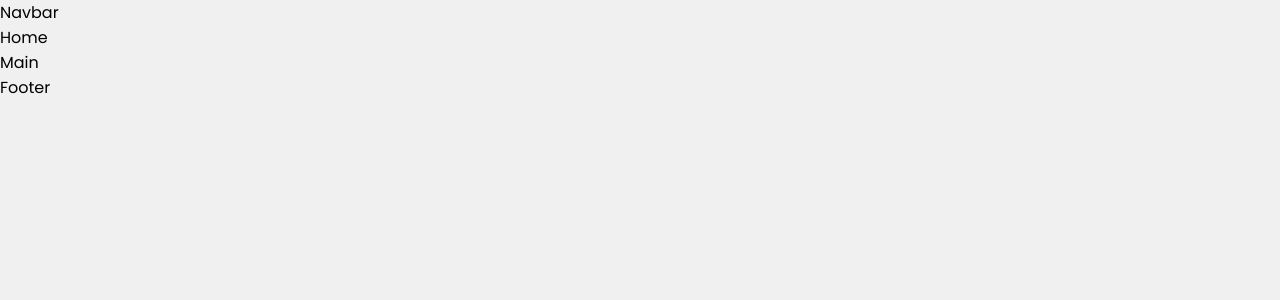
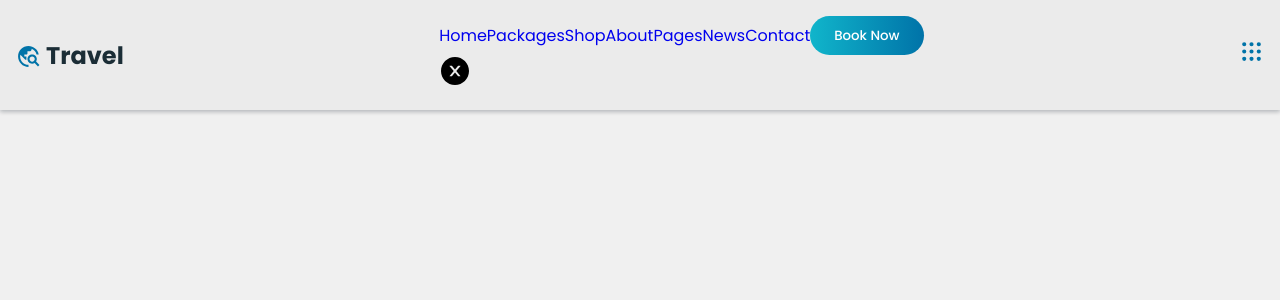
Before and after one commit to Jaswal1p/travel2, a React (Create React App) app: page / in a window 1280 px wide. Shown: the top 300 px of the page. Built offline with nearby package versions, Linux system fonts and the light colour scheme.

Commit message:
added code for Navbar with successful toggle

```diff
--- a/css/navbar.min.css
+++ b/css/navbar.min.css
@@ -1 +1 @@
-/*# sourceMappingURL=navbar.min.css.map */
+:root{--PrimaryColor: hsl(199,100%, 33%);--SecondaryColor: hsl(187,85%, 43%);--gradientColor: linear-gradient(to right, hsl(187, 85%, 43%), hsl(199,100%,33%));--whiteColor: hsl(0, 0%, 100%);--blackColor: hsl(201,33%, 16%);--textColor: hsl(210, 5%, 38%);--whiteColorDeam: hsl(0, 0%, 92%);--greyText: rgb(189, 189, 189);--inputColor: rgb(240, 240, 240);--bodyColor: rgb(240, 240, 240);--cardBg: rgb(225, 225, 235)}.header{position:fixed;display:flex;align-items:center;justify-content:center;background:var(--whiteColorDeam);width:100%;padding:1rem;z-index:1000}.header .logo{color:var(--blackColor)}@media screen and (max-width: 768px){.header .navBar{position:absolute;background:var(--whiteColorDeam);height:-moz-max-content;height:max-content;width:80%;border-radius:1rem;top:6rem;transform:translate(-50%);z-index:2000;box-shadow:0 2px 4px rgba(2,15,29,.904);transition:.3s ease-in-out}}/*# sourceMappingURL=navbar.min.css.map */
--- a/package.json
+++ b/package.json
@@ -8,6 +8,7 @@
     "@testing-library/user-event": "^13.5.0",
     "react": "^18.2.0",
     "react-dom": "^18.2.0",
+    "react-icons": "^4.9.0",
     "react-router-dom": "^6.12.1",
     "react-scripts": "5.0.1",
     "web-vitals": "^2.1.4"
--- a/src/components/Navbar/Navbar.jsx
+++ b/src/components/Navbar/Navbar.jsx
@@ -1,9 +1,81 @@
-import React from "react";
+import React, {useState} from "react";
 import './navbar.css';
+import { MdOutlineTravelExplore } from "react-icons/md"
+import { AiFillCloseCircle } from "react-icons/ai"
+import { TbGridDots } from "react-icons/tb"
+// import { useState } from 'react';
 
 const Navbar = () => {
+    // eslint-disable-next-line
+    const [active, setActive] = useState('navBar');
+
+    const showNav = () => {
+        setActive('navBar activeNavBar');
+    }
+
+    const removeNavbar = () => {
+        setActive('navBar');
+    }
+
     return (
-        <div>Navbar</div>
+        <section className="navBarSection">
+            <header className="header flex">
+                <div className="logoDiv">
+                    <a href="#section" className="logo flex">
+                      <h1><MdOutlineTravelExplore className="icon"/>   Travel</h1>
+                    </a>
+                </div>
+
+                <div className={active}>
+                   <ul className="navLists flex">
+
+                        <li className="navItem">
+                        <a href="#section" className="navlink">Home</a>
+                        </li>
+
+                        <li className="navItem">
+                        <a href="#section" className="navlink">Packages</a>
+                        </li>
+
+                        <li className="navItem">
+                        <a href="#section" className="navlink">Shop</a>
+                        </li>
+
+                        <li className="navItem">
+                        <a href="#section" className="navlink">About</a>
+                        </li>
+
+                        <li className="navItem">
+                        <a href="#section" className="navlink">Pages</a>
+                        </li>
+
+                        <li className="navItem">
+                        <a href="#section" className="navlink">News</a>
+                        </li>
+
+                        <li className="navItem">
+                        <a href="#section" className="navlink">Contact</a>
+                        </li>
+
+                        <button className="btn">
+                            <a href="#section">Book Now</a>
+                            </button>
+                   </ul>
+                   <div onClick={removeNavbar} className="closeNavbar">
+                    <AiFillCloseCircle className="icon"/>
+                   </div>
+
+                </div>
+
+                {/* <div onClick={removeNavbar} className="toggleNavbar">
+                    <AiFillCloseCircle className="icon"/>
+                </div> */}
+
+                <div onClick={showNav} className="toggleNavbar">
+                    <TbGridDots className="icon"/>
+                </div>
+            </header>
+        </section>
     )
 }
 
--- a/src/components/Navbar/navbar.css
+++ b/src/components/Navbar/navbar.css
@@ -0,0 +1,113 @@
+:root{
+    --PrimaryColor: hsl(199,100%, 33%);
+    --SecondaryColor: hsl(187,85%, 43%);
+    --gradientColor: linear-gradient(to right, hsl(187, 85%, 43%), hsl(199,100%,33%));
+    --whiteColor: hsl(0, 0%, 100%);
+    --blackColor: hsl(201,33%, 16%);
+    --textColor: hsl(210, 5%, 38%);
+    --whiteColorDeam: hsl(0, 0%, 92%);
+    --greyText: rgb(189, 189, 189);
+    --inputColor: rgb(240, 240, 240);
+    --bodyColor: rgb(240, 240, 240);
+    --cardBg: rgb(225, 225, 235);
+}
+
+.header {
+    position:fixed;
+    display: flex;
+    align-items: center;
+    justify-content: space-between;
+    background: var(--whiteColorDeam);
+    width: 100%;
+    padding: 1rem;
+    z-index: 1000;
+    box-shadow: 0 2px 4px rgba(2, 15, 29, 0.242);
+
+    .logo{
+        color: var(--blackColor);
+        font-weight: 600;
+        cursor: pointer;
+        align-items: center;
+        justify-content: center;
+
+        .icon{
+            font-size: 25px;
+            color: var(--PrimaryColor);
+            transform: translateY(5px);
+        }
+    }
+
+    @media screen and (max-width: 768px) {
+        .navBar{
+          position: absolute;
+          background: var(--whiteColorDeam);
+          height: max-content;
+          width: 80%;
+          border-radius: 1rem;
+          top: -500rem;
+          left: 50%;
+          padding: 1rem;
+          transform: translate(-50%);
+          z-index: 2000;
+          box-shadow: 0 2px 4px rgba(2, 15, 29, 0.904);
+          transition: .5s ease-in-out;
+
+            .navLists{
+                flex-direction: column;
+                justify-content: center;
+                width: 100%;
+                margin: auto;
+                padding: .5rem 0;
+
+                .navItem{
+                    padding: .5rem 0;
+
+                    .navLink{
+                        color: var(--textColor);
+                        font-size: .9rem;
+                        font-weight: 600;
+                        &:hover{
+                            color: var(--PrimaryColor)
+                        }
+                    }
+                }
+
+                .btn{
+                    margin-top: 1rem;
+
+                    a{
+                        font-weight: 600;
+                        color: var(--whiteColor);
+                    }
+                }
+            }
+
+            .closeNavbar{
+                position: absolute;
+                top: 1rem;
+                right: 1.5rem;
+                color: var(--PrimaryColor);
+                &:hover{
+                    color: var(--SecondaryColor);
+                }
+
+            }
+
+
+        }
+
+        .activeNavBar{
+            top: 7rem;
+        }
+    }
+
+    .toggleNavbar{
+        .icon{
+            font-size: 25px;
+            color: var(--PrimaryColor);
+        }
+        &:hover.icon{
+            color: var(--SecondaryColor);
+        }
+    }
+}
--- a/src/components/Navbar/navbar.scss
+++ b/src/components/Navbar/navbar.scss
@@ -0,0 +1,43 @@
+:root{
+    --PrimaryColor: hsl(199,100%, 33%);
+    --SecondaryColor: hsl(187,85%, 43%);
+    --gradientColor: linear-gradient(to right, hsl(187, 85%, 43%), hsl(199,100%,33%));
+    --whiteColor: hsl(0, 0%, 100%);
+    --blackColor: hsl(201,33%, 16%);
+    --textColor: hsl(210, 5%, 38%);
+    --whiteColorDeam: hsl(0, 0%, 92%);
+    --greyText: rgb(189, 189, 189);
+    --inputColor: rgb(240, 240, 240);
+    --bodyColor: rgb(240, 240, 240);
+    --cardBg: rgb(225, 225, 235);
+}
+
+.header {
+    position:fixed;
+    display: flex;
+    align-items: center;
+    justify-content: center;
+    background: var(--whiteColorDeam);
+    width: 100%;
+    padding: 1rem;
+    z-index: 1000;
+
+    .logo{
+        color: var(--blackColor);
+    }
+
+    @media screen and (max-width: 768px) {
+        .navBar{
+          position: absolute;
+          background: var(--whiteColorDeam);
+          height: max-content;
+          width: 80%;
+          border-radius: 1rem;
+          top: 6rem;
+          transform: translate(-50%);
+          z-index: 2000;
+          box-shadow: 0 2px 4px rgba(2, 15, 29, 0.904);
+          transition: .3s ease-in-out;
+        }
+    }
+}
```
Also changed, not shown: 2 other files (tests, documents, lock files or other folders).
